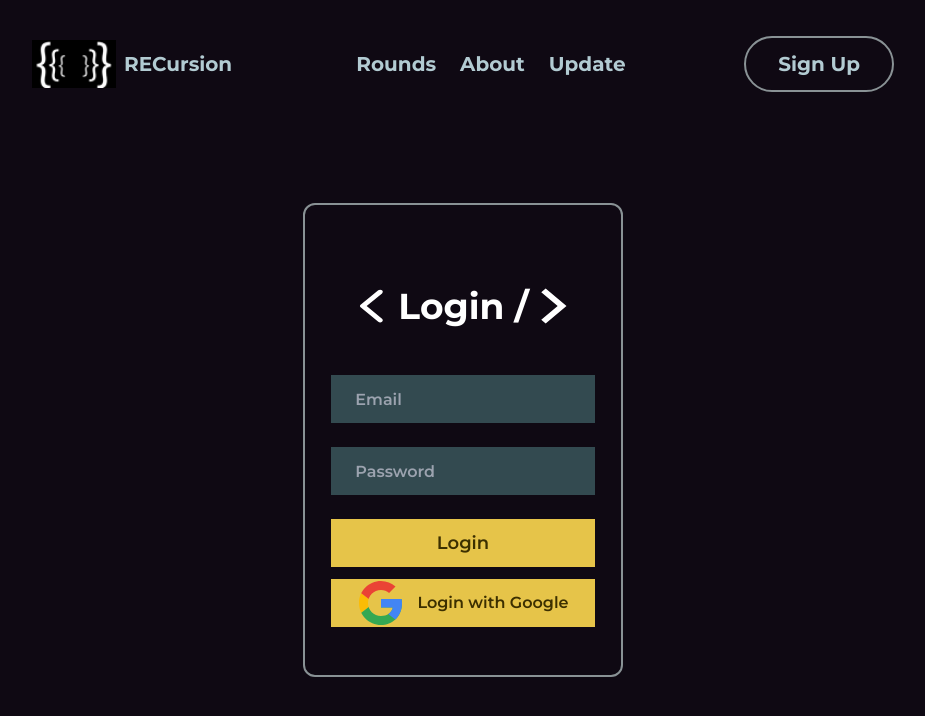
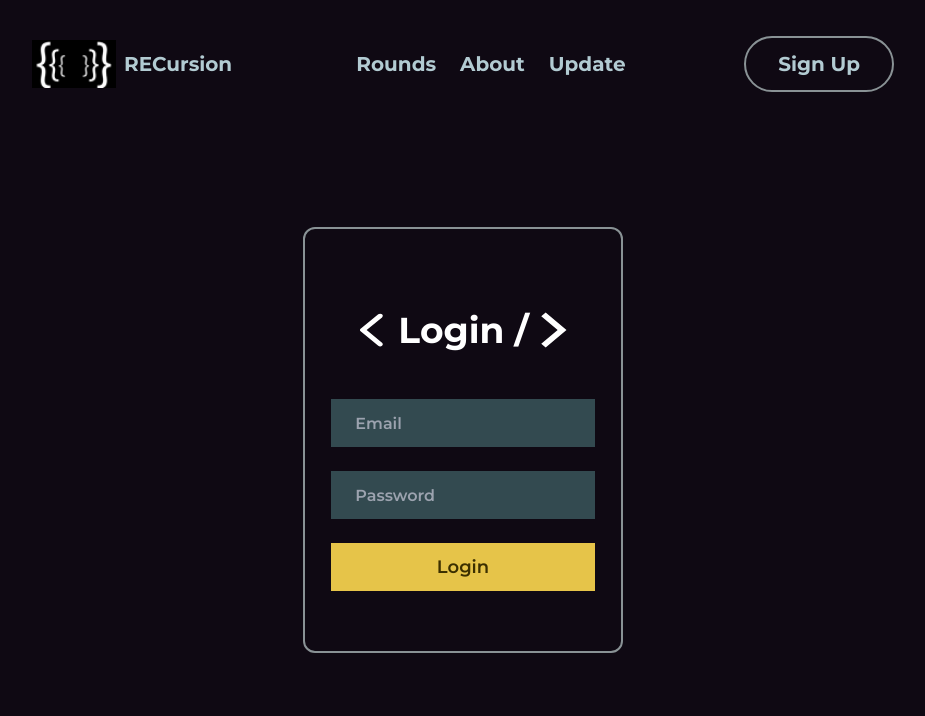
Before and after one commit to Sivam2313/auditions-portal, a React (Create React App) app: page /login in a window 1280 px wide. Shown: the top 716 px of the page, without its empty margins (177-1102 px from the left). Built offline with nearby package versions, Linux system fonts and the light colour scheme; no server answers.

Commit message:
removed google login

```diff
--- a/src/Components/Login/Login.jsx
+++ b/src/Components/Login/Login.jsx
@@ -67,19 +67,19 @@ const Login = () => {
                 <div>
                     <Input type="text" placeholder="Email" setState={setEmail}/>
                     <Input type="password" placeholder="Password" setState={setPassword}/>
-                    <div className='w-full'>
+                    <div className='w-full pb-12'>
                         <button className='w-5/6 bg-primary h-[6vh] font-head text-onPrimary font-semibold text-lg mb-3' onClick={onLogin}>
                             Login
                         </button>
                     </div>
-                    <div className='w-10/12 mx-auto'>
+                    {/* <div className='w-10/12 mx-auto'>
                         <button className='w-full flex items-center justify-center bg-primary h-[6vh] text-onPrimary font-head font-semibold pt-3 pb-3 mb-12' >
                             <GoogleIcon />
                             <div className='pl-3' onClick={signInWithGoogle}>
                                 Login with Google
                             </div>
                         </button>
-                    </div>
+                    </div> */}
                 </div>
             </div>
         </div>
```
